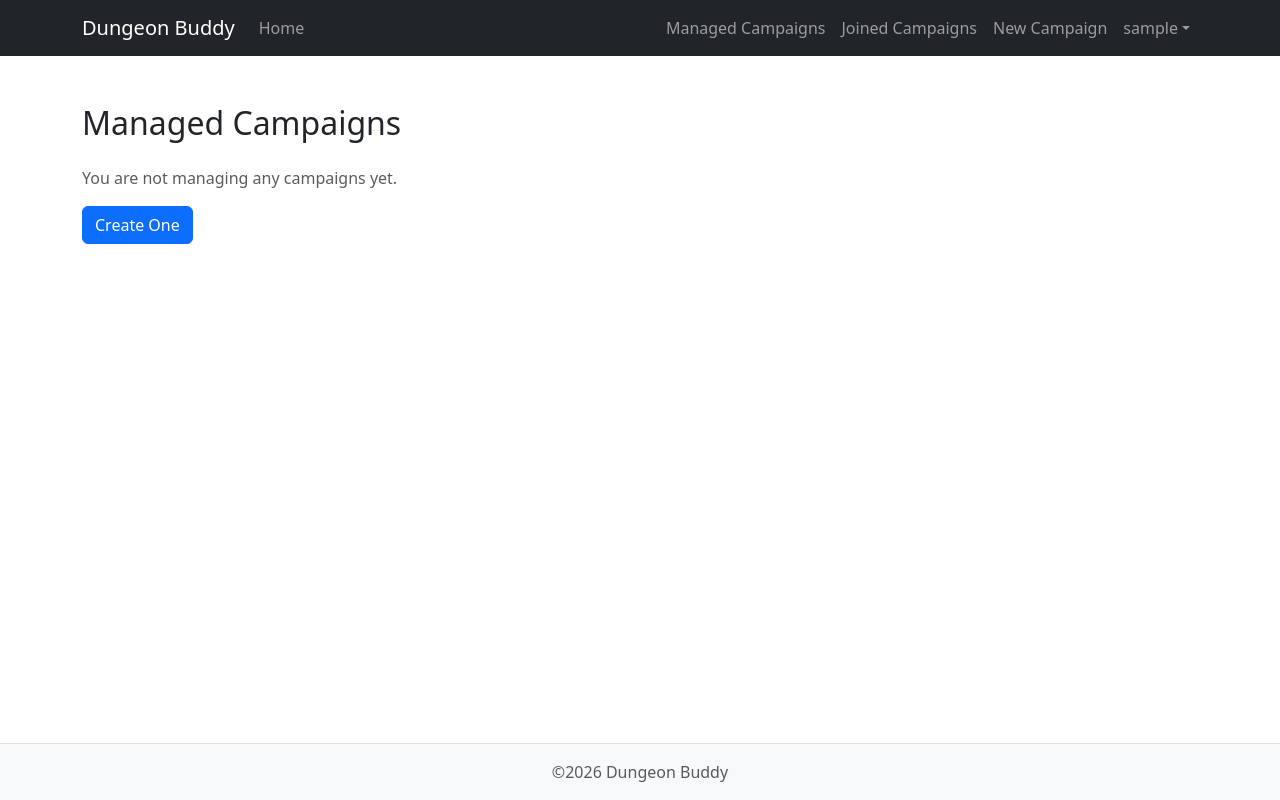
After one commit to j01101111sh/DungeonBuddy, a Django app: page /campaigns/managed/ in a window 1280 px wide. The commit adds this page. Run offline with Django 5.2, Linux system fonts and the light colour scheme; the visitor is signed in with stand-in values (Sample User, id 1); data that the repository does not hold is empty.

Commit message:
Added options to see a player's campaigns

```diff
--- a/dunbud/urls.py
+++ b/dunbud/urls.py
@@ -1,8 +1,25 @@
+# dunbud/urls.py
+
 from django.urls import path
 
-from .views import CampaignCreateView, SplashView
+from .views import (
+    CampaignCreateView,
+    JoinedCampaignListView,
+    ManagedCampaignListView,
+    SplashView,
+)
 
 urlpatterns = [
     path("", SplashView.as_view(), name="splash"),
     path("campaign/new/", CampaignCreateView.as_view(), name="campaign_create"),
+    path(
+        "campaigns/managed/",
+        ManagedCampaignListView.as_view(),
+        name="campaign_managed",
+    ),
+    path(
+        "campaigns/joined/",
+        JoinedCampaignListView.as_view(),
+        name="campaign_joined",
+    ),
 ]
--- a/dunbud/views/campaign.py
+++ b/dunbud/views/campaign.py
@@ -1,10 +1,13 @@
+# dunbud/views/campaign.py
+
 import logging
 
 from django.contrib.auth.mixins import LoginRequiredMixin
+from django.db.models import QuerySet
 from django.forms.models import BaseModelForm
 from django.http import HttpResponse
 from django.urls import reverse_lazy
-from django.views.generic import CreateView
+from django.views.generic import CreateView, ListView
 
 from dunbud.models import Campaign
 
@@ -27,6 +30,10 @@ class CampaignCreateView(LoginRequiredMixin, CreateView):
         Sets the current user as the dungeon master before saving.
         Logs the creation action.
         """
+        # Ensure user is authenticated for type safety
+        if not self.request.user.is_authenticated:
+            return HttpResponse("Unauthorized", status=401)
+
         form.instance.dungeon_master = self.request.user
         response = super().form_valid(form)
 
@@ -38,3 +45,43 @@ class CampaignCreateView(LoginRequiredMixin, CreateView):
                 self.request.user,
             )
         return response
+
+
+class ManagedCampaignListView(LoginRequiredMixin, ListView):
+    """
+    View to list campaigns managed by the current user.
+    """
+
+    model = Campaign
+    template_name = "campaign/managed_campaign_list.html"
+    context_object_name = "campaigns"
+
+    def get_queryset(self) -> QuerySet[Campaign]:
+        """
+        Returns the campaigns where the current user is the Dungeon Master.
+        """
+        # Type narrowing: LoginRequiredMixin ensures user is authenticated
+        if not self.request.user.is_authenticated:
+            return Campaign.objects.none()
+
+        return Campaign.objects.filter(dungeon_master=self.request.user)
+
+
+class JoinedCampaignListView(LoginRequiredMixin, ListView):
+    """
+    View to list campaigns the current user has joined.
+    """
+
+    model = Campaign
+    template_name = "campaign/joined_campaign_list.html"
+    context_object_name = "campaigns"
+
+    def get_queryset(self) -> QuerySet[Campaign]:
+        """
+        Returns the campaigns where the current user is a player.
+        """
+        # Type narrowing: LoginRequiredMixin ensures user is authenticated
+        if not self.request.user.is_authenticated:
+            return Campaign.objects.none()
+
+        return Campaign.objects.filter(players=self.request.user)
--- /dev/null
+++ b/templates/campaign/managed_campaign_list.html
@@ -0,0 +1,26 @@
+{% extends "base.html" %}
+
+{% block title %}
+    Managed Campaigns - Dungeon Buddy
+{% endblock title %}
+{% block content %}
+    <div class="container mt-4">
+        <h2 class="mb-4">Managed Campaigns</h2>
+        {% if campaigns %}
+            <div class="list-group">
+                {% for campaign in campaigns %}
+                    <a href="#" class="list-group-item list-group-item-action">
+                        <div class="d-flex w-100 justify-content-between">
+                            <h5 class="mb-1">{{ campaign.name }}</h5>
+                            <small class="text-muted">{{ campaign.updated_at|date:"M d, Y" }}</small>
+                        </div>
+                        <p class="mb-1">{{ campaign.description|truncatewords:20 }}</p>
+                    </a>
+                {% endfor %}
+            </div>
+        {% else %}
+            <p class="text-muted">You are not managing any campaigns yet.</p>
+            <a href="{% url 'campaign_create' %}" class="btn btn-primary">Create One</a>
+        {% endif %}
+    </div>
+{% endblock content %}
--- a/templates/includes/navbar.html
+++ b/templates/includes/navbar.html
@@ -20,6 +20,12 @@
             </ul>
             <ul class="navbar-nav ms-auto mb-2 mb-md-0">
                 {% if user.is_authenticated %}
+                    <li class="nav-item">
+                        <a class="nav-link" href="{% url 'campaign_managed' %}">Managed Campaigns</a>
+                    </li>
+                    <li class="nav-item">
+                        <a class="nav-link" href="{% url 'campaign_joined' %}">Joined Campaigns</a>
+                    </li>
                     <li class="nav-item">
                         <a class="nav-link" href="{% url 'campaign_create' %}">New Campaign</a>
                     </li>
```
Also changed, not shown: dunbud/tests/test_campaign.py (+59 -0 lines), dunbud/views/__init__.py (+11 -2 lines), templates/campaign/joined_campaign_list.html (added, +25 -0 lines).
